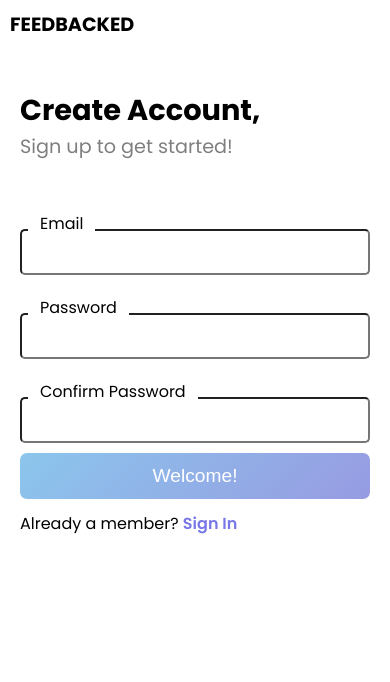
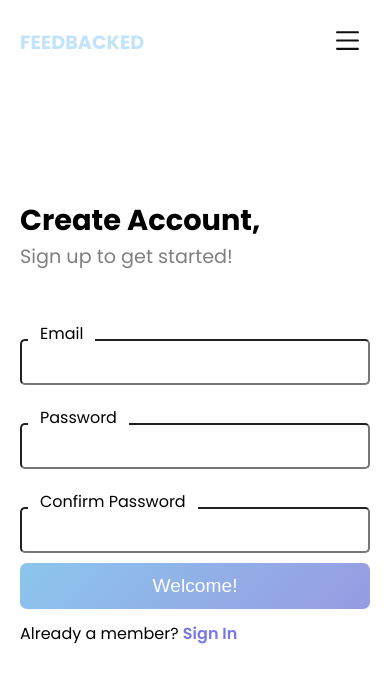
Before and after one commit to yret1/Feedbacked, an Angular app in the folder feedbacked-frontend/: page /signup in a window 390 px wide. Shown: the top 682 px of the page. Built offline with nearby package versions, Linux system fonts and the light colour scheme.

Commit message:
Mobile and screen nav for non authroutes done

```diff
--- a/feedbacked-frontend/src/app/app.component.html
+++ b/feedbacked-frontend/src/app/app.component.html
@@ -1,4 +1,6 @@
 <section class="wrapper">
   <app-navbar />
-  <router-outlet />
+  <div class="router-content">
+    <router-outlet />
+  </div>
 </section>
--- a/feedbacked-frontend/src/app/app.component.scss
+++ b/feedbacked-frontend/src/app/app.component.scss
@@ -1,5 +1,31 @@
-  .wrapper {
-    display: block;
-    position: relative;
-    z-index: 0;
-  }
+/* Add these styles for the main wrapper */
+.wrapper {
+  display: flex;
+  flex-direction: column;
+  min-height: 100vh;
+  position: relative;
+  overflow-x: hidden; /* Prevent horizontal scrolling */
+}
+
+/* Navbar styles */
+app-navbar {
+  display: flex;
+  background-color: #ffffff00;
+  position: fixed; /* Change from sticky to fixed */
+  top: 0;
+  left: 0;
+  right: 0;
+  justify-content: space-between;
+  padding: 10px;
+  align-items: center;
+  z-index: 40;
+  font-family: var(--main-font);
+  transition: all 0.3s;
+}
+
+/* Add styles for the router content container */
+.router-content {
+  flex: 1;
+  width: 100%;
+  position: relative;
+}
--- a/feedbacked-frontend/src/app/components/navbar/navbar.component.html
+++ b/feedbacked-frontend/src/app/components/navbar/navbar.component.html
@@ -2,9 +2,49 @@
   [ngClass]="scrolled ? 'scrollshadow' : ''"
   [ngClass]="navVersion == 'Auth' ? 'authcolors' : ''"
 >
-  @if(this.navVersion !== "Client"){
+  @if(this.open){ @if(this.navVersion == "Landing" || this.navVersion ==
+  "Auth"){
+  <section class="openMobilenav" [@openClose]>
+    <ul [@linkStagger]="open">
+      @for(link of links; track link.name){
+      <li [@linkStagger]="open" (click)="openMenu()" [routerLink]="link.route">
+        {{ link.name }}
+      </li>
+      }
+    </ul>
+
+    <section class="actionbtns">
+      <button class="sign" (click)="openMenu()" routerLink="/signin">
+        Sign In
+      </button>
+      <button class="starter" (click)="openMenu()" routerLink="/signup">
+        Get Started
+      </button>
+    </section>
+  </section>
+  }@else if (this.navVersion === "Dash"){
+  <section class="openMobilenav" [@openClose]>
+    <ul [@linkStagger]="open">
+      @for(link of dashlinks; track link.name){
+      <li [@linkStagger]="open" (click)="openMenu()" [routerLink]="link.route">
+        {{ link.name }}
+      </li>
+      }
+    </ul>
+
+    <section class="actionbtns">
+      <button class="out" (click)="signout()">Log out</button>
+    </section>
+  </section>
+  } } @if(this.navVersion !== "Client"){
   <section class="title">
-    <p [routerLink]="this.routeTo">FEEDBACKED</p>
+    <p
+      [routerLink]="this.routeTo"
+      [ngClass]="navVersion == 'Auth' ? 'auth' : ''"
+      [ngClass]="open ? 'open' : ''"
+    >
+      FEEDBACKED
+    </p>
   </section>
   } @if(this.navVersion == "Client"){
 
@@ -33,20 +73,70 @@
     </svg>
   </section>
 
-  <section></section>
   }@else if (navVersion== "Dash") {
   <section class="actionbtns">
     <button (click)="this.signout()" class="out" routerLink="/signin">
       Log Out
     </button>
   </section>
-  }@else if (navVersion == "Landing") {
+
+  <button (click)="openMenu()" class="mobilenav">
+    <svg viewBox="0 0 24 24" fill="none" xmlns="http://www.w3.org/2000/svg">
+      <g id="SVGRepo_bgCarrier" stroke-width="0"></g>
+      <g
+        id="SVGRepo_tracerCarrier"
+        stroke-linecap="round"
+        stroke-linejoin="round"
+      ></g>
+      <g id="SVGRepo_iconCarrier">
+        <path
+          d="M1 12C1 11.4477 1.44772 11 2 11H22C22.5523 11 23 11.4477 23 12C23 12.5523 22.5523 13 22 13H2C1.44772 13 1 12.5523 1 12Z"
+          [ngStyle]="{ fill: open ? '#ffffff' : '#0F0F0F' }"
+        ></path>
+        <path
+          d="M1 4C1 3.44772 1.44772 3 2 3H22C22.5523 3 23 3.44772 23 4C23 4.55228 22.5523 5 22 5H2C1.44772 5 1 4.55228 1 4Z"
+          [ngStyle]="{ fill: open ? '#ffffff' : '#0F0F0F' }"
+        ></path>
+        <path
+          d="M1 20C1 19.4477 1.44772 19 2 19H22C22.5523 19 23 19.4477 23 20C23 20.5523 22.5523 21 22 21H2C1.44772 21 1 20.5523 1 20Z"
+          [ngStyle]="{ fill: open ? '#ffffff' : '#0F0F0F' }"
+        ></path>
+      </g>
+    </svg>
+  </button>
+  }@else if (navVersion == "Landing" || navVersion == "Auth") {
+
+  <button (click)="openMenu()" class="mobilenav">
+    <svg viewBox="0 0 24 24" fill="none" xmlns="http://www.w3.org/2000/svg">
+      <g id="SVGRepo_bgCarrier" stroke-width="0"></g>
+      <g
+        id="SVGRepo_tracerCarrier"
+        stroke-linecap="round"
+        stroke-linejoin="round"
+      ></g>
+      <g id="SVGRepo_iconCarrier">
+        <path
+          d="M1 12C1 11.4477 1.44772 11 2 11H22C22.5523 11 23 11.4477 23 12C23 12.5523 22.5523 13 22 13H2C1.44772 13 1 12.5523 1 12Z"
+          [ngStyle]="{ fill: open ? '#ffffff' : '#0F0F0F' }"
+        ></path>
+        <path
+          d="M1 4C1 3.44772 1.44772 3 2 3H22C22.5523 3 23 3.44772 23 4C23 4.55228 22.5523 5 22 5H2C1.44772 5 1 4.55228 1 4Z"
+          [ngStyle]="{ fill: open ? '#ffffff' : '#0F0F0F' }"
+        ></path>
+        <path
+          d="M1 20C1 19.4477 1.44772 19 2 19H22C22.5523 19 23 19.4477 23 20C23 20.5523 22.5523 21 22 21H2C1.44772 21 1 20.5523 1 20Z"
+          [ngStyle]="{ fill: open ? '#ffffff' : '#0F0F0F' }"
+        ></path>
+      </g>
+    </svg>
+  </button>
 
   <ul class="middlebuttons">
-    <li>Home</li>
-    <li>Integrations</li>
-    <li>Why</li>
-    <li>Contact</li>
+    @for(link of links; track link.name){
+    <li [@linkStagger]="open" [routerLink]="link.route">
+      {{ link.name }}
+    </li>
+    }
   </ul>
   <section class="actionbtns">
     <button class="sign" routerLink="/signin">Sign In</button>
--- a/feedbacked-frontend/src/app/components/navbar/navbar.component.scss
+++ b/feedbacked-frontend/src/app/components/navbar/navbar.component.scss
@@ -2,6 +2,7 @@ nav {
     display: flex;
     background-color: #ffffff;
     position: sticky;
+    width: 100vw;
     top: 0;
     left: 0;
     justify-content: space-between;
@@ -12,21 +13,132 @@ nav {
     transition: all 0.3s;
 
 
+    .openMobilenav{
+        position: fixed;
+        top: 0;
+        left: 0;
+        width: 100vw;
+        padding: 20px;
+        height: 100vh;
+        background-color: #262626;
+        z-index: 200;
+        display: flex;
+        flex-direction: column;
+        justify-content: center;
+        align-items: center;
+        gap: 40px;
+        transition: all 0.3s;
+
+        ul{
+            display: flex;
+            flex-direction: column;
+            gap: 20px;
+            list-style: none;
+            padding: 0;
+            margin: 0;
+            width: 100%;
+            color: #ffffff;
+            font-family: var(--main-font);
+            font-size: 1.4em;
+            font-weight: bolder;
+            text-align: center;
+
+
+            li{
+                cursor: pointer;
+            }
+        }
+
+
+        .actionbtns{
+            display: flex;
+            flex-direction: column;
+            justify-content: center;
+            align-items: center;
+            gap: 10px;
+            width: 100%;
+
+            button{
+                cursor: pointer;
+                width: 100%;
+                padding: 10px 20px;
+                border-radius: 5px;
+                color: white;
+                border: none;
+                font-size: 1.2rem;
+                box-shadow: 0px 0px 10px #ffffff1a;
+            }
+
+            .sign{
+                background-color: #ffffff;
+                box-shadow: inset 0px 0px 10px #ffffff1a;
+                background-color: var(--background);
+                color: black;
+            }
+
+            .starter{
+                background-color: var(--background);
+                background-image: var(--background-radient);
+            }
+
+            .out{
+                background-color: transparent;
+                color: var(--rejectcolor);
+                border: 2px solid var(--rejectcolor);
+            }
+        }
+    }
+
+
     .middlebuttons{
-        display: flex;
+        display: none;
         gap: 10px;
         text-decoration: none;
         list-style: none;
+        font-size: 1em;
+
+
+
+
+
+            li{
+                border-bottom: 1px solid transparent;
+                cursor: pointer;
+                transition: all 0.3s;
+
+                &:hover{
+                    border-bottom: 1px solid black;
+                }
+            }
+
+
+        @media screen and (min-width: 768px){
+            display: flex;
+
+        }
     }
 
     .title{
         font-weight: bolder;
         font-size: larger;
+        z-index: 500;
+        transition: all 0.3s;
 
+        .open{
+            color: white;
+        }
 
         p{
             cursor: pointer;
             transition: all 0.3s;
+        }
+
+        p.auth{
+            color: var(--background);
+
+            &:hover{
+                color: black;
+            }
         }
 
         p:hover{
@@ -46,11 +158,31 @@ nav {
             }
         }
     }
+    .mobilenav{
+
+        z-index: 400;
+
+
+        background-color: transparent;
+
+        svg{
+            width: 25px;
+            transition: all 0.3s;
+        }
+
+        @media screen and (min-width: 768px){
+            display: none;
+        }
+    }
 
 
     .actionbtns{
-        display: flex;
+        display: none;
         gap: 6px;
+
+        @media screen and (min-width: 768px){
+            display: flex;
+        }
     }
 
 
@@ -59,12 +191,32 @@ nav {
         border-radius: 5px;
         padding: 8px 10px;
         cursor: pointer;
+        font-size: 1em;
     }
 
     .starter{
         background-color: var(--background);
         background-image: var(--background-radient);
         color: white;
+        transition: all 0.3s;
+
+        &:hover{
+            opacity: 0.8;
+        }
+    }
+
+    .sign{
+        border: 1px solid black;
+        color: black;
+        background-color: white;
+        transition: all 0.3s;
+
+
+        &:hover{
+            background-color: var(--background);
+            border: 1px solid var(--background);
+            color: white;
+        }
     }
 
 
@@ -95,4 +247,13 @@ nav {
 .scrollshadow{
     transition: all 0.3s;
     box-shadow: 0 0 10px 0 rgba(0, 0, 0, 0.2);
+    background-color: #ffffff;
+    padding: 10px;
+    border-radius: 15px;
+
+
+    @media screen and (min-width: 768px){
+        padding: 20px;
+
+    }
 }
--- a/feedbacked-frontend/src/app/components/navbar/navbar.component.ts
+++ b/feedbacked-frontend/src/app/components/navbar/navbar.component.ts
@@ -4,6 +4,14 @@ import { filter } from 'rxjs/operators';
 import { Subscription } from 'rxjs';
 import { AuthService } from '../../../services/auth';
 import { CommonModule } from '@angular/common';
+import {
+  animate,
+  query,
+  stagger,
+  style,
+  transition,
+  trigger,
+} from '@angular/animations';
 
 @Component({
   selector: 'app-navbar',
@@ -11,19 +19,69 @@ import { CommonModule } from '@angular/common';
   imports: [RouterLink, CommonModule],
   templateUrl: './navbar.component.html',
   styleUrl: './navbar.component.scss',
+  animations: [
+    trigger('openClose', [
+      transition(':enter', [
+        style({ opacity: 0 }),
+        animate('0.3s ease-in-out', style({ opacity: 1 })),
+      ]),
+      transition(':leave', [
+        animate('0.3s ease-in-out', style({ opacity: 0 })),
+      ]),
+    ]),
+    trigger('linkStagger', [
+      transition(':enter', [
+        query(
+          'li',
+          [
+            style({ opacity: 0, transform: 'translateY(20px)' }),
+            stagger(100, [
+              animate(
+                '300ms ease-out',
+                style({
+                  opacity: 1,
+                  transform: 'translateY(0)',
+                })
+              ),
+            ]),
+          ],
+          { optional: true }
+        ),
+      ]),
+    ]),
+  ],
 })
 export class NavbarComponent implements OnInit, OnDestroy {
   constructor(private router: Router, private authService: AuthService) {}
 
   navVersion: 'Landing' | 'Dash' | 'Client' | 'Auth' = 'Landing';
 
+  links = [
+    { name: 'Home', route: '/' },
+    { name: 'Integrations', route: '/integrations' },
+    { name: 'Pricing', route: '/pricing' },
+    { name: 'Why', route: '/why' },
+    { name: 'Contact', route: '/contact' },
+  ];
+
+  dashlinks = [
+    { name: 'Dashboard', route: '/dashboard' },
+    { name: 'Settings', route: '/dashboard/settings' },
+  ];
+
   routeTo = '/';
   private routerSubscription: Subscription | undefined;
 
   scrolled = false;
+  open = false;
 
   signout() {
     this.authService.logout();
+    this.open = false;
+  }
+
+  openMenu() {
+    this.open = !this.open;
   }
 
   ngOnInit() {
--- a/feedbacked-frontend/src/app/pages/clientdash/clientdash.component.scss
+++ b/feedbacked-frontend/src/app/pages/clientdash/clientdash.component.scss
@@ -4,7 +4,7 @@
     font-family: var(--main-font);
     background-color: var(--background);
     background-image: var(--background-radient);
-    padding: 10px;
+    padding: 10vh 10px;
     display: flex;
     flex-direction: column;
     overflow-x: hidden;
--- a/feedbacked-frontend/src/app/pages/dashboard/dashboard.component.html
+++ b/feedbacked-frontend/src/app/pages/dashboard/dashboard.component.html
@@ -1,5 +1,8 @@
 <section class="dashboard">
-  <aside class="navbar"></aside>
+  <aside class="navbar">
+    <section class="dashnavmobile"></section>
+    <section class="dashnav"></section>
+  </aside>
   <section class="clients">
     <h1 class="clienthead">Your Clients</h1>
     @if(!clients() || loading()){ @for(i of [1,2,3,4,5]; track $index) {
--- a/feedbacked-frontend/src/app/pages/dashboard/dashboard.component.scss
+++ b/feedbacked-frontend/src/app/pages/dashboard/dashboard.component.scss
@@ -1,14 +1,18 @@
 .dashboard {
 
+    padding-top: 10vh;
 
     width: 100vw;
     min-height: 100vh;
     font-family: var(--main-font);
-    background-color: var(--background);
-    background-image: var(--background-radient);
-    padding: 10px;
+    background-color:  white;
     display: flex;
+    flex-direction: column;
 
+
+    @media(min-width: 1024px){
+        flex-direction: row;
+    }
 
 
 
--- a/feedbacked-frontend/src/app/pages/landingpage/landingpage.component.scss
+++ b/feedbacked-frontend/src/app/pages/landingpage/landingpage.component.scss
@@ -1,4 +1,5 @@
 .landing{
+    padding-top: 80px;
     width: 100vw;
     min-height: 80vh;
     display: flex;
--- a/feedbacked-frontend/src/app/pages/sign-in/sign-in.component.scss
+++ b/feedbacked-frontend/src/app/pages/sign-in/sign-in.component.scss
@@ -1,6 +1,6 @@
 .authpage {
     width: 100vw;
-    height: 100%;
+    height: 100vh;
     background: #ffffff;
     font-family: var(--main-font);
     display: flex;
@@ -191,9 +191,9 @@
         align-items: center;
 
         box-shadow: inset 0 0 10px rgba(0,0,0,0.1);
-        height: 96vh;
+        height: 100vh;
         overflow: hidden;
-        width: 30vw;
+        width: 40vw;
 
         background: linear-gradient(135deg, #8BC6EC 0%, #9599E2 100%);
   background-size: 200% 200%;
--- a/feedbacked-frontend/src/app/pages/sign-up/sign-up.component.scss
+++ b/feedbacked-frontend/src/app/pages/sign-up/sign-up.component.scss
@@ -1,6 +1,6 @@
 .authpage {
     width: 100vw;
-    height: 100%;
+    height: 100vh;
     background: #ffffff;
     font-family: var(--main-font);
     display: flex;
@@ -169,7 +169,7 @@
         align-items: center;
 
         box-shadow: inset 0 0 10px rgba(0,0,0,0.1);
-        height: 96vh;
+        height: 100vh;
         overflow: hidden;
         width: 30vw;
 
```
